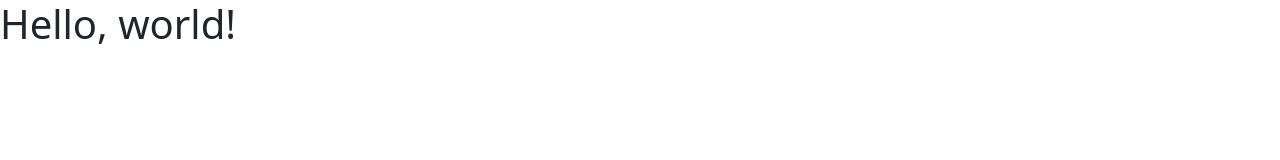
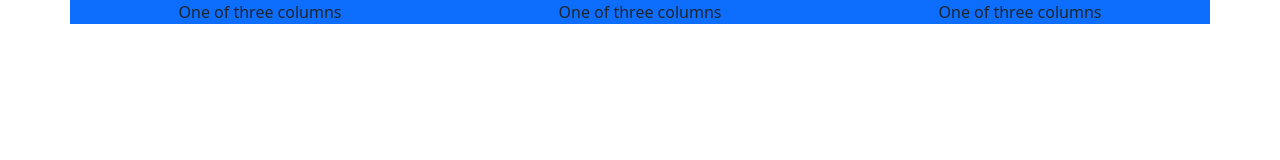
Before and after one commit to mlnkvcj/git_demo, a plain HTML site: page index.html in a window 1280 px wide. Drawn offline with nearby package versions, Linux system fonts and the light colour scheme.

Commit message:
basic layout

```diff
--- a/index.html
+++ b/index.html
@@ -7,7 +7,19 @@
     <link href="https://cdn.jsdelivr.net/npm/bootstrap@5.3.2/dist/css/bootstrap.min.css" rel="stylesheet" integrity="sha384-T3c6CoIi6uLrA9TneNEoa7RxnatzjcDSCmG1MXxSR1GAsXEV/Dwwykc2MPK8M2HN" crossorigin="anonymous">
   </head>
   <body>
-    <h1>Hello, world!</h1>
+    <div class="container text-center">
+        <div class="row align-items-start">
+          <div class="col bg-primary">
+            One of three columns
+          </div>
+          <div class="col bg-primary">
+            One of three columns
+          </div>
+          <div class="col bg-primary">
+            One of three columns
+          </div>
+        </div>
+      </div>
     <script src="https://cdn.jsdelivr.net/npm/bootstrap@5.3.2/dist/js/bootstrap.bundle.min.js" integrity="sha384-C6RzsynM9kWDrMNeT87bh95OGNyZPhcTNXj1NW7RuBCsyN/o0jlpcV8Qyq46cDfL" crossorigin="anonymous"></script>
   </body>
 </html>
```
